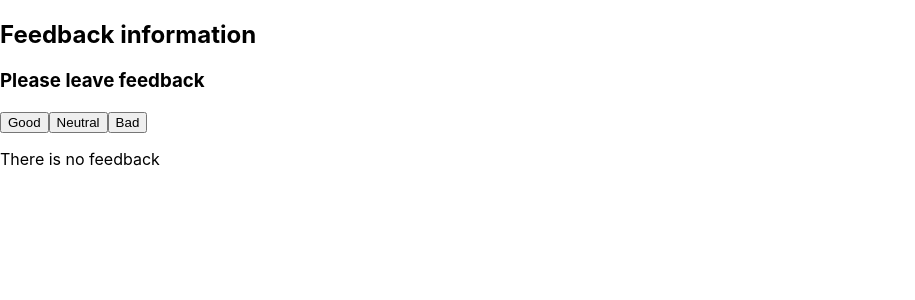
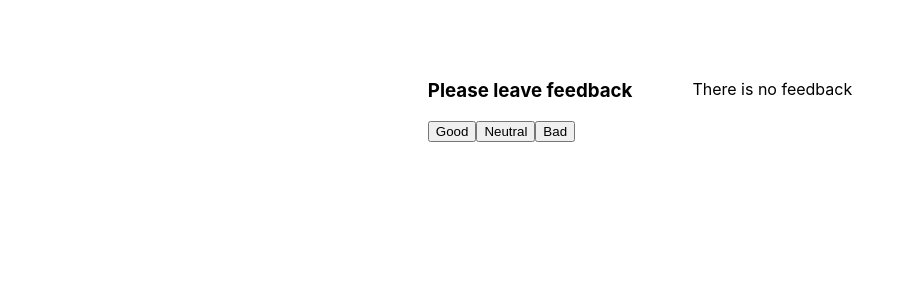
Before and after one commit to DianaAkhmedova/goit-react-hw-02-feedback, a React (Create React App) app: page / in a window 1280 px wide. Shown: the top 300 px of the page, without its empty margins (0-915 px from the left). Built offline with nearby package versions, Linux system fonts and the light colour scheme.

Commit message:
add styled components

```diff
--- a/package.json
+++ b/package.json
@@ -37,5 +37,8 @@
       "last 1 firefox version",
       "last 1 safari version"
     ]
+  },
+  "devDependencies": {
+    "prop-types": "^15.8.1"
   }
 }
--- a/src/modules/Feedback/Feedback.jsx
+++ b/src/modules/Feedback/Feedback.jsx
@@ -3,6 +3,8 @@ import Section from './Section/Section';
 import FeedbackOptions from './FeedbackOptions/FeedbackOptions';
 import Statistics from './Statistics/Statistics';
 import Notification from './Notification/Notification';
+
+import { FeedbackSection } from './Feedback.styled';
 
 class Feedback extends Component {
   state = {
@@ -44,8 +46,7 @@ class Feedback extends Component {
     const positivePercentage = this.countPositiveFeedbackPercentage();
 
     return (
-      <section>
-        <h2>Feedback information</h2>
+      <FeedbackSection>
         <Section title="Please leave feedback">
           <FeedbackOptions
             options={Object.keys(this.state)}
@@ -53,7 +54,9 @@ class Feedback extends Component {
           />
         </Section>
         {!total ? (
-          <Notification message="There is no feedback" />
+          <Section>
+            <Notification message="There is no feedback" />
+          </Section>
         ) : (
           <Section title="Statistics">
             <Statistics
@@ -65,7 +68,7 @@ class Feedback extends Component {
             />
           </Section>
         )}
-      </section>
+      </FeedbackSection>
     );
   }
 }
--- a/src/modules/Feedback/Feedback.styled.js
+++ b/src/modules/Feedback/Feedback.styled.js
@@ -1 +1,8 @@
 import styled from 'styled-components';
+
+export const FeedbackSection = styled.section`
+  padding: 40px 15px;
+  display: flex;
+  align-items: flex-start;
+  justify-content: center;
+`;
--- a/src/modules/Feedback/FeedbackOptions/FeedbackOptions.jsx
+++ b/src/modules/Feedback/FeedbackOptions/FeedbackOptions.jsx
@@ -1,3 +1,4 @@
+import PropTypes from 'prop-types';
 import Button from 'shared/components/Button/Button';
 
 const FeedbackOptions = ({ options, onLeaveFeedback }) => {
@@ -11,3 +12,8 @@ const FeedbackOptions = ({ options, onLeaveFeedback }) => {
 };
 
 export default FeedbackOptions;
+
+FeedbackOptions.propTypes = {
+  options: PropTypes.arrayOf(PropTypes.string),
+  onLeaveFeedback: PropTypes.func,
+};
--- a/src/modules/Feedback/Notification/Notification.jsx
+++ b/src/modules/Feedback/Notification/Notification.jsx
@@ -1,5 +1,11 @@
+import PropTypes from 'prop-types';
+
 const Notification = ({ message }) => {
   return <p>{message}</p>;
 };
 
 export default Notification;
+
+Notification.propTypes = {
+  message: PropTypes.string.isRequired,
+};
--- a/src/modules/Feedback/Section/Section.jsx
+++ b/src/modules/Feedback/Section/Section.jsx
@@ -1,10 +1,19 @@
+import PropTypes from 'prop-types';
+
+import { FeedbackBlock } from './Section.styled';
+
 const Section = ({ children, title }) => {
   return (
-    <div>
+    <FeedbackBlock>
       <h3>{title}</h3>
       {children}
-    </div>
+    </FeedbackBlock>
   );
 };
 
 export default Section;
+
+Section.propTypes = {
+  children: PropTypes.element.isRequired,
+  title: PropTypes.string,
+};
--- /dev/null
+++ b/src/modules/Feedback/Section/Section.styled.js
@@ -0,0 +1,9 @@
+import styled from 'styled-components';
+
+export const FeedbackBlock = styled.div`
+  padding: 20px;
+
+  &:first-child {
+    margin-right: 20px;
+  }
+`;
--- /dev/null
+++ b/src/shared/components/Button/Button.styled.js
@@ -0,0 +1,5 @@
+import styled from 'styled-componeents';
+
+export const Button = styled.button`
+  background-color: orange;
+`;
```
Also changed, not shown: src/modules/Feedback/Statistics/Statistics.jsx (+10 -0 lines), src/shared/components/Button/Button.jsx (+8 -0 lines), 1 other file (tests, documents, lock files or other folders).
